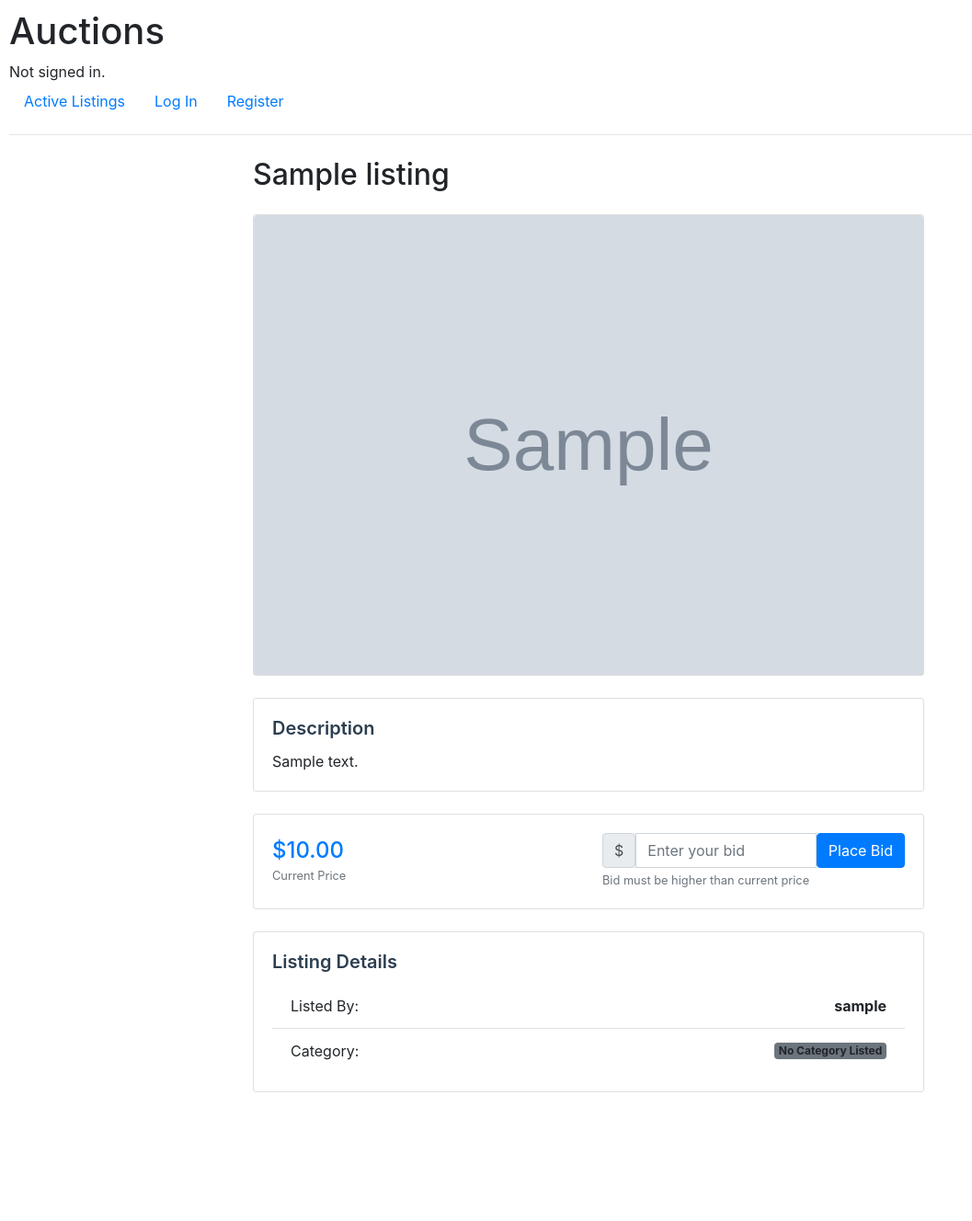
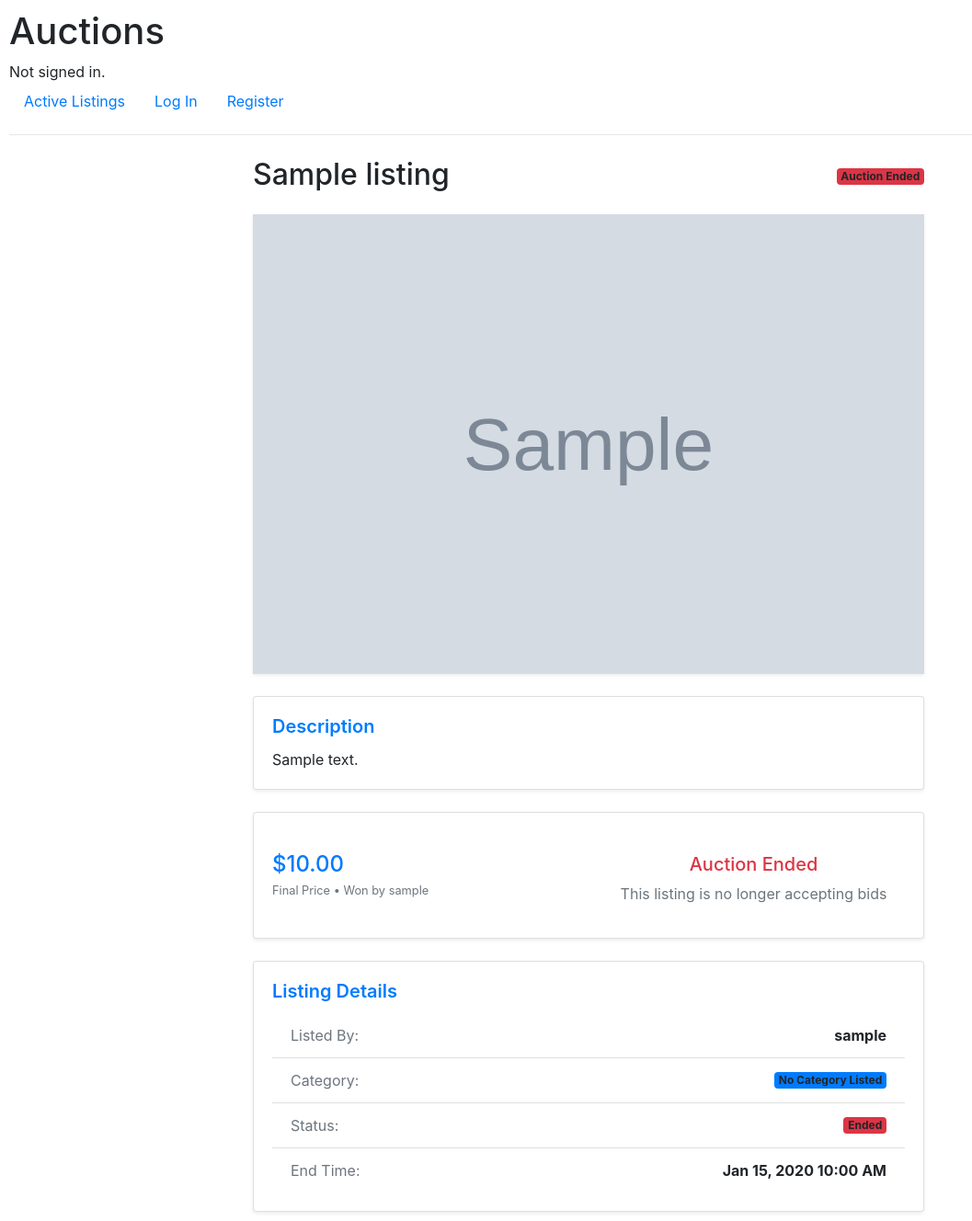
Before and after one commit to Ahmed122000/Commerce, a Django app: page /listing/1 in a window 1280 px wide. Shown: the whole page at 92% size, without its empty margins (0-1057 px from the left). Before the commit the page ends 1188 px from the top, so only its background shows below. Run offline with Django 3.2, Linux system fonts and the light colour scheme; tables that the repository leaves empty hold one stand-in row (values such as "Sample post"); grey boxes marked "Sample" are stand-in pictures; some libraries are stand-ins or nearby versions.

Commit message:
update the layout for the listing page

```diff
--- a/auctions/templates/auctions/item.html
+++ b/auctions/templates/auctions/item.html
@@ -7,65 +7,102 @@
             <!-- Header Section -->
             <div class="d-flex justify-content-between align-items-center mb-4">
                 <h2 class="mb-0">{{ listing.title }}</h2>
-                {% if watchList %}
-                <span class="badge bg-warning text-dark fs-6">
-                    <i class="bi bi-bookmark-check"></i> In Watchlist
-                </span>
-                {% endif %}
+                <div>
+                    {% if not listing.is_active %}
+                    <span class="badge bg-danger fs-6 me-2">
+                        <i class="bi bi-clock-history"></i> Auction Ended
+                    </span>
+                    {% endif %}
+                    {% if watchList %}
+                    <span class="badge bg-warning text-dark fs-6">
+                        <i class="bi bi-bookmark-check"></i> In Watchlist
+                    </span>
+                    {% endif %}
+                </div>
             </div>
 
             <!-- Image Section -->
             {% if listing.image %}
-            <div class="card mb-4">
+            <div class="card mb-4 border-0">
                 <div class="card-body p-0">
-                    <img src="{{ listing.image.url }}" class="img-fluid rounded-top w-100" alt="{{ listing.title }}" style="max-height: 500px; object-fit: cover;">
+                    <img src="{{ listing.image.url }}" class="img-fluid rounded-3 w-100 shadow-sm" alt="{{ listing.title }}" style="max-height: 500px; object-fit: cover;">
+                </div>
+            </div>
+            {% else %}
+            <div class="card mb-4 border-0">
+                <div class="card-body text-center py-5 bg-light rounded-3">
+                    <i class="bi bi-image text-muted" style="font-size: 3rem;"></i>
+                    <p class="text-muted mt-2 mb-0">No image available</p>
                 </div>
             </div>
             {% endif %}
 
             <!-- Description Section -->
-            <div class="card mb-4">
+            <div class="card mb-4 shadow-sm">
                 <div class="card-body">
-                    <h5 class="card-title">Description</h5>
-                    <p class="card-text fs-6">{{ listing.description }}</p>
+                    <h5 class="card-title text-primary">Description</h5>
+                    <p class="card-text fs-6 lh-base">{{ listing.description|linebreaksbr }}</p>
                 </div>
             </div>
 
             <!-- Price and Bid Section -->
-            <div class="card mb-4">
+            <div class="card mb-4 shadow-sm">
                 <div class="card-body">
                     <div class="row align-items-center">
                         <div class="col-md-6">
                             <h4 class="text-primary mb-0">${{ listing.current_price }}</h4>
-                            <small class="text-muted">Current Price</small>
+                            <small class="text-muted">
+                                {% if listing.is_active %}Current {% else %}Final {% endif %}Price
+                                {% if not listing.is_active and listing.winner %}
+                                • Won by {{ listing.winner.username }}
+                                {% endif %}
+                            </small>
                         </div>
                         <div class="col-md-6">
-                            <form method="post" action="" class="mt-3 mt-md-0">
+                            {% if listing.is_active %}
+                            <form method="post" action="{% url 'place_bid' listing.id %}" class="mt-3 mt-md-0">
                                 {% csrf_token %}
                                 <div class="input-group">
                                     <span class="input-group-text">$</span>
-                                    <input type="number" class="form-control" placeholder="Enter your bid" min="{{ listing.current_price|add:'1' }}" step="0.01" required>
-                                    <button type="submit" class="btn btn-primary">Place Bid</button>
+                                    <input type="number" name="bid_amount" class="form-control" placeholder="Enter your bid" min="{{ listing.current_price|add:'1' }}" step="0.01" required>
+                                    <button type="submit" class="btn btn-primary px-4">Place Bid</button>
                                 </div>
-                                <small class="form-text text-muted">Bid must be higher than current price</small>
+                                <small class="form-text text-muted">Bid must be higher than ${{ listing.current_price }}</small>
                             </form>
+                            {% else %}
+                            <div class="text-center py-3">
+                                <i class="bi bi-x-circle-fill text-danger" style="font-size: 2rem;"></i>
+                                <h5 class="text-danger mt-2">Auction Ended</h5>
+                                <p class="text-muted mb-0">This listing is no longer accepting bids</p>
+                            </div>
+                            {% endif %}
                         </div>
                     </div>
                 </div>
             </div>
 
             <!-- Details Section -->
-            <div class="card">
+            <div class="card shadow-sm">
                 <div class="card-body">
-                    <h5 class="card-title">Listing Details</h5>
+                    <h5 class="card-title text-primary">Listing Details</h5>
                     <ul class="list-group list-group-flush">
                         <li class="list-group-item d-flex justify-content-between align-items-center">
-                            <span>Listed By:</span>
-                            <strong>{{ listing.owner.username }}</strong>
+                            <span class="text-muted">Listed By:</span>
+                            <strong class="text-end">{{ listing.owner.username }}</strong>
                         </li>
                         <li class="list-group-item d-flex justify-content-between align-items-center">
-                            <span>Category:</span>
-                            <span class="badge bg-secondary">{{ listing.category.name|default:"No Category Listed" }}</span>
+                            <span class="text-muted">Category:</span>
+                            <span class="badge bg-primary">{{ listing.category.name|default:"No Category Listed" }}</span>
+                        </li>
+                        <li class="list-group-item d-flex justify-content-between align-items-center">
+                            <span class="text-muted">Status:</span>
+                            <span class="badge {% if listing.is_active %}bg-success{% else %}bg-danger{% endif %}">
+                                {% if listing.is_active %}Active{% else %}Ended{% endif %}
+                            </span>
+                        </li>
+                        <li class="list-group-item d-flex justify-content-between align-items-center">
+                            <span class="text-muted">End Time:</span>
+                            <strong class="text-end">{{ listing.end_time|date:"M j, Y g:i A" }}</strong>
                         </li>
                     </ul>
                 </div>
```
